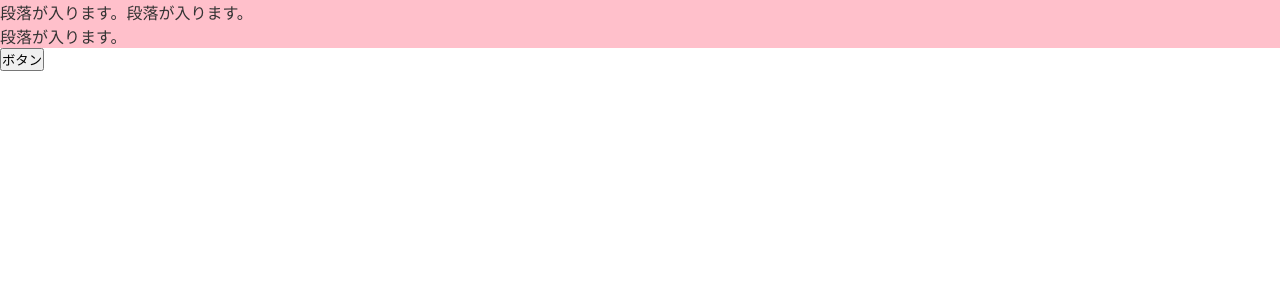
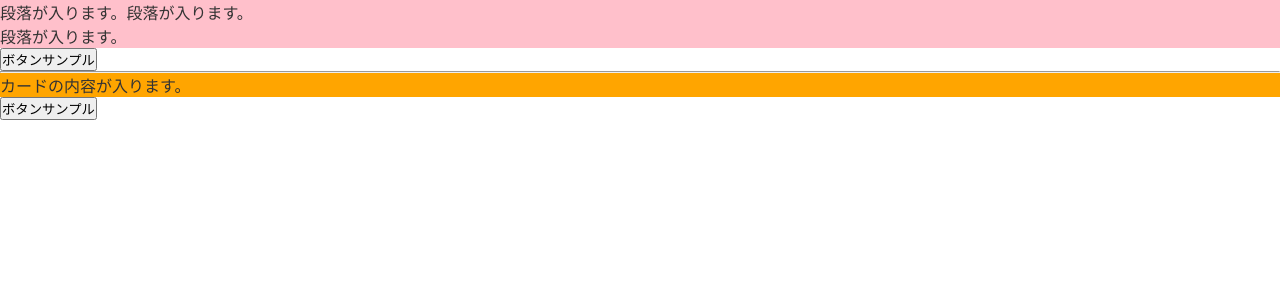
Before and after one commit to okayuharuki/flow-meister, a Next.js app: page /about in a window 1280 px wide. Shown: the top 300 px of the page. Built offline with nearby package versions, Linux system fonts and the light colour scheme.

Commit message:
Reactの基本を確認

```diff
--- a/src/app/about/page.js
+++ b/src/app/about/page.js
@@ -1,24 +1,19 @@
-"use client";
-
-import Image from "next/image";
-import styles from "./page.module.css";
+import ButtonSample from "../../components/ui/ButtonSample";
+import CardSample from "../../components/ui/CardSample";
 
 export default function About() {
   const boxClass = "box";
-
-  function handleButtonClick() {
-    alert("ボタンがクリックされました！");
-  }
 
   return (
     <>
       <div className={boxClass}>
         <p style={{ color: "#333", backgroundColor: "pink" }}>
           段落が入ります。段落が入ります。
-          <br />
-          段落が入ります。
+          <br />段落が入ります。
         </p>
-        <button type="button" onClick={handleButtonClick}>ボタン</button>
+        <ButtonSample />
+        <hr/>
+        <CardSample />
       </div>
       <div></div>
     </>
--- /dev/null
+++ b/src/components/ui/ButtonSample.js
@@ -0,0 +1,11 @@
+"use client";
+
+export default function ButtonSample() {
+  function handleButtonClick() {
+    alert("ボタンがクリックされました！");
+  }
+
+  return (
+    <button type="button" onClick={handleButtonClick}>ボタンサンプル</button>
+  );
+}
--- /dev/null
+++ b/src/components/ui/CardSample.js
@@ -0,0 +1,10 @@
+import ButtonSample from "./ButtonSample";
+
+export default function CardSample() {
+  return (
+    <div className="card">
+      <p style={{ color: "#333", backgroundColor: "orange" }}>カードの内容が入ります。</p>
+      <ButtonSample />
+    </div>
+  );
+}
```
